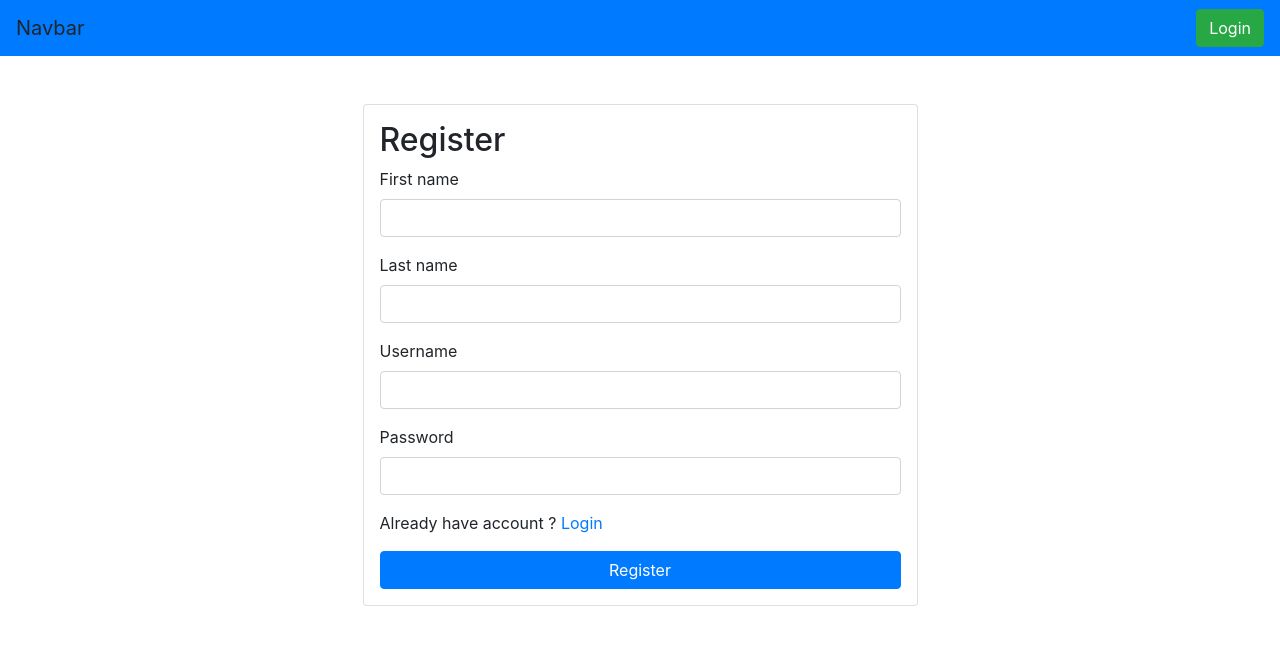
After one commit to KiranDPatkar98/django, a Django app: page /register/ in a window 1280 px wide. The commit adds this page. Shown: the top 645 px of the page. Run offline with Django 4.2, Linux system fonts and the light colour scheme.

Commit message:
register and login page completed

```diff
--- a/core/urls.py
+++ b/core/urls.py
@@ -29,6 +29,9 @@ urlpatterns = [
     path('reciepes/', reciepes, name='reciepes'),
     path('update-reciepe/<id>/', update_reciepe, name='update_reciepe'),
     path('delete-reciepe/<id>/', delete_reciepe, name='delete_reciepe'),
+    path('login/', login, name='login'),
+    path('logout/', logout_page, name='logout'),
+    path('register/', register, name='register'),
 
     path('admin/', admin.site.urls),
 
--- a/home/templates/base.html
+++ b/home/templates/base.html
@@ -1,22 +1,40 @@
 <!DOCTYPE html>
 <html lang="en">
   <head>
-    <meta charset="UTF-8">
-    <meta name="viewport" content="width=device-width, initial-scale=1.0">
+    <meta charset="UTF-8" />
+    <meta name="viewport" content="width=device-width, initial-scale=1.0" />
     <title>Django learning</title>
-    <link rel="stylesheet" href="https://cdn.jsdelivr.net/npm/bootstrap@4.0.0/dist/css/bootstrap.min.css" integrity="sha384-Gn5384xqQ1aoWXA+058RXPxPg6fy4IWvTNh0E263XmFcJlSAwiGgFAW/dAiS6JXm" crossorigin="anonymous">
+    <link
+      rel="stylesheet"
+      href="https://cdn.jsdelivr.net/npm/bootstrap@4.0.0/dist/css/bootstrap.min.css"
+      integrity="sha384-Gn5384xqQ1aoWXA+058RXPxPg6fy4IWvTNh0E263XmFcJlSAwiGgFAW/dAiS6JXm"
+      crossorigin="anonymous"
+    />
   </head>
   <style>
-  table, th, td {
-    border:1px solid black;
+    table,
+    th,
+    td {
+      border: 1px solid black;
     }
   </style>
   <body>
-    {%block start%}
-    {%endblock%}
+    <nav class="navbar navbar-light justify-content-between bg-primary">
+      <a class="navbar-brand">Navbar</a>
+      <form class="form-inline">
+        {% if request.user.is_authenticated %}
+        <a href="/logout" class="btn btn-success my-2 my-sm-0" type="submit">
+          logout
+        </a>
+        {% else%}
+        <a href="/login" class="btn btn-success my-2 my-sm-0" type="submit">
+          Login
+        </a>
+        {%endif%}
+      </form>
+    </nav>
+    {%block start%} {%endblock%}
 
-  <script>
-
-  </script>
+    <script></script>
   </body>
 </html>
--- a/vege/models.py
+++ b/vege/models.py
@@ -1,9 +1,11 @@
 from django.db import models
-
+from django.contrib.auth.models import User
 # Create your models here.
 
 
 class Reciepe(models.Model):
+    user = models.ForeignKey(
+        User, on_delete=models.SET_NULL, null=True, blank=True)
     name = models.CharField(max_length=200)
     description = models.TextField()
     image = models.ImageField(upload_to='recipe_images/')
--- /dev/null
+++ b/vege/templates/register.html
@@ -0,0 +1,40 @@
+{% extends 'base.html' %} {% block start %}
+<div class="container mt-5">
+  <form class="card p-3 mx-auto col-6" method="post">
+    {% csrf_token %} {% if messages %}
+    <div class="alert alert-danger" role="alert">
+      {% for message in messages %} {{ message }} {% endfor %}
+    </div>
+    {% endif %}
+    <h2>Register</h2>
+    <div class="mb-3">
+      <label for="first_name" class="form-label">First name</label>
+      <input
+        type="text"
+        name="first_name"
+        class="form-control"
+        id="first_name"
+      />
+    </div>
+    <div class="mb-3">
+      <label for="last_name" class="form-label">Last name</label>
+      <input type="text" name="last_name" class="form-control" id="last_name" />
+    </div>
+    <div class="mb-3">
+      <label for="username" class="form-label">Username</label>
+      <input type="text" name="username" class="form-control" id="username" />
+    </div>
+    <div class="mb-3">
+      <label for="exampleInputPassword1" class="form-label">Password</label>
+      <input
+        type="password"
+        name="password"
+        class="form-control"
+        id="exampleInputPassword1"
+      />
+    </div>
+    <p>Already have account ?<a href="/login/"> Login</a></p>
+    <button type="submit" class="btn btn-primary">Register</button>
+  </form>
+</div>
+{% endblock %}
--- a/vege/views.py
+++ b/vege/views.py
@@ -1,9 +1,14 @@
 from django.shortcuts import render, redirect
 from .models import Reciepe
+from django.contrib.auth.models import User
+from django.contrib import messages
+from django.contrib.auth import authenticate, login as session, logout
+from django.contrib.auth.decorators import login_required
 
 # Create your views here.
 
 
+@login_required(login_url="/login/")
 def reciepes(request):
     # To fetch the information from the post
     if request.method == 'POST':
@@ -57,3 +62,53 @@ def delete_reciepe(request, id):
     query_set.delete()
 
     return redirect('/reciepes/')
+
+
+def login(request):
+    if request.method == 'POST':
+        username = request.POST.get('username')
+        password = request.POST.get('password')
+
+        user = User.objects.filter(username=username)
+        if user.exists():
+            user = authenticate(username=username, password=password)
+            if user is None:
+                messages.error(request, "Invalid credentials")
+            else:
+                session(request, user)
+                return redirect('/reciepes/')
+
+        else:
+            messages.error(request, "Username not found")
+            return redirect('/login/')
+
+    return render(request, 'login.html')
+
+
+def register(request):
+    if request.method == 'POST':
+        first_name = request.POST.get('first_name')
+        last_name = request.POST.get('last_name')
+        username = request.POST.get('username')
+        password = request.POST.get('password')
+
+        user = User.objects.filter(username=username)
+        if user.exists():
+            messages.error(request, "Username already exists.")
+            return redirect('/register/')
+
+        user = User.objects.create(
+            first_name=first_name,
+            last_name=last_name,
+            username=username
+        )
+        user.set_password(password)
+        user.save()
+        messages.info(request, "Account created sucessfully")
+        return redirect('/register/')
+    return render(request, 'register.html')
+
+
+def logout_page(request):
+    logout(request)
+    return redirect('/login')
```
Also changed, not shown: vege/templates/login.html (added, +34 -0 lines), db.sqlite3, vege/migrations/0005_reciepe_user.py (added). Lines whose indentation alone changed are shown as unchanged.
